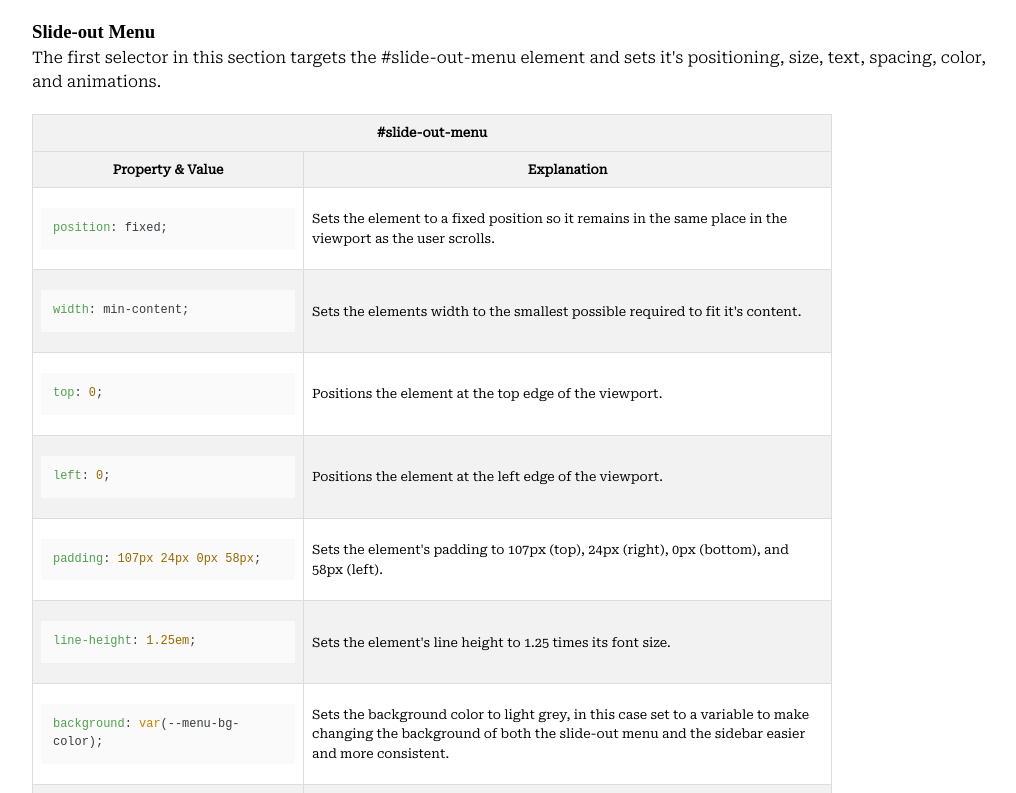
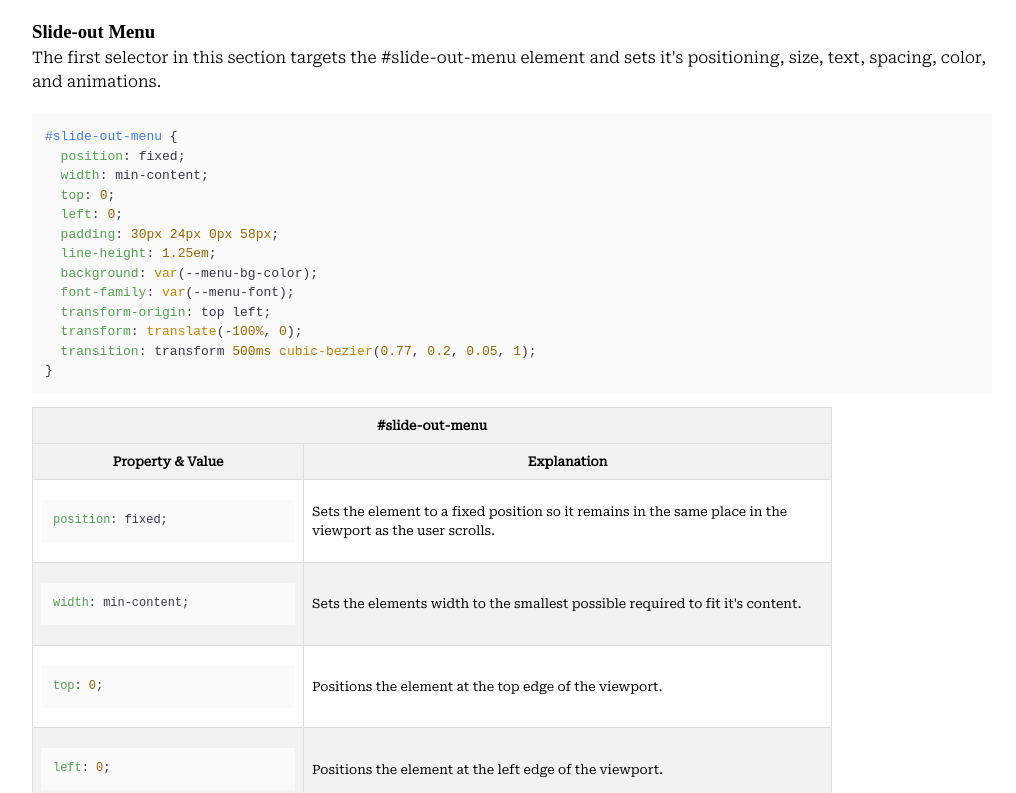
Before and after one commit to DevLoggith/fcc-technical-documentation-page, a plain HTML site: page index.html in a window 1280 px wide. Shown: the part 8354-9147 px from the top of the page, without its empty margins (141-1157 px from the left). Drawn offline with nearby package versions, Linux system fonts and the light colour scheme.

Commit message:
add slide-out-menu css selector code block

```diff
--- a/index.html
+++ b/index.html
@@ -756,6 +756,19 @@
           The first selector in this section targets the #slide-out-menu element
           and sets it's positioning, size, text, spacing, color, and animations.
         </p>
+        <pre><code>#slide-out-menu {
+  position: fixed;
+  width: min-content;
+  top: 0;
+  left: 0;
+  padding: 30px 24px 0px 58px;
+  line-height: 1.25em;
+  background: var(--menu-bg-color);
+  font-family: var(--menu-font);
+  transform-origin: top left;
+  transform: translate(-100%, 0);
+  transition: transform 500ms cubic-bezier(0.77, 0.2, 0.05, 1);
+}       </code></pre>
         <table>
           <tr>
             <th colspan="2">#slide-out-menu</th>
@@ -859,6 +872,10 @@
             </td>
           </tr>
         </table>
+        <p>
+          With the styling of the slide-out menu container taken care of, the
+          next five selectors target the contents of that container.
+        </p>
       </section>
       <section class="main-section" id="Animations">
         <header class="section-header">
```
